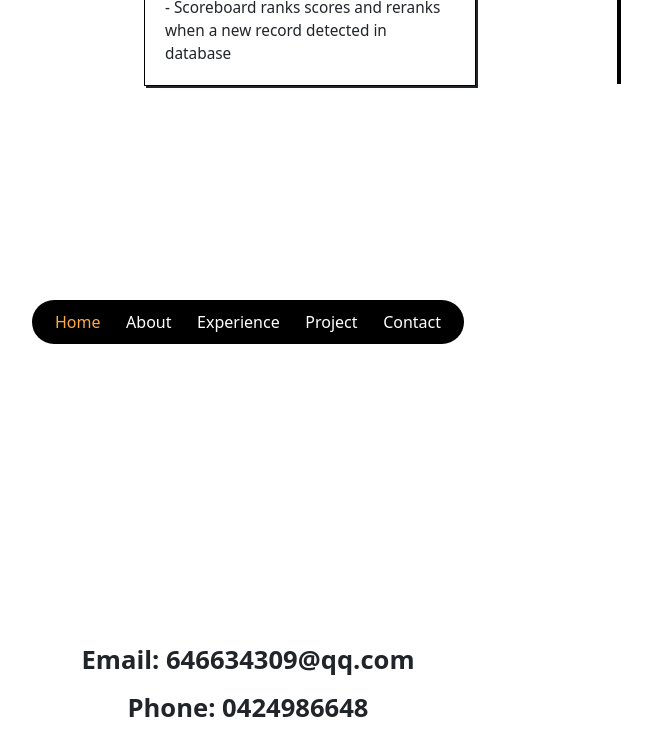
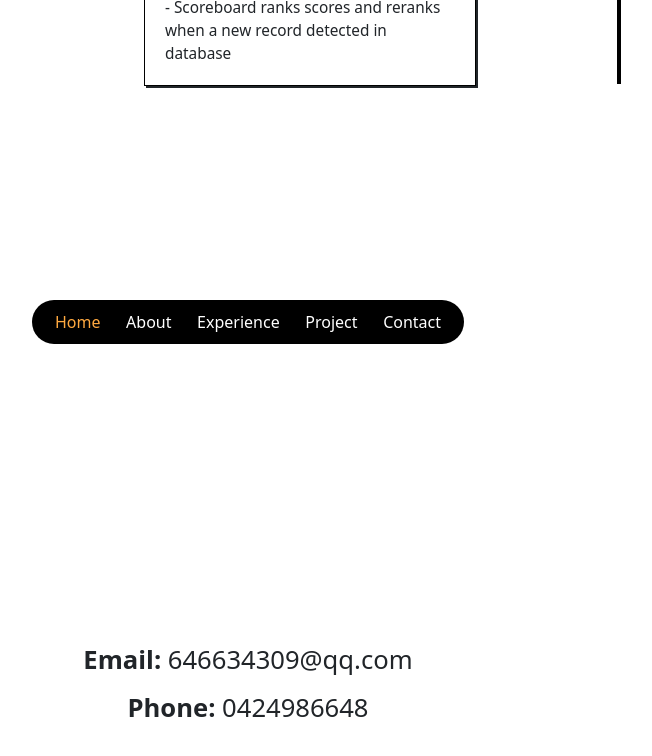
Before and after one commit to JIAHONG-PENG/MySite, a React (Create React App) app: page / in a window 1280 px wide. Shown: the part 2900-3656 px from the top of the page, without its empty margins (392-1044 px from the left). Built offline with nearby package versions, Linux system fonts and the light colour scheme.

Commit message:
font size

```diff
--- a/src/App.css
+++ b/src/App.css
@@ -386,7 +386,6 @@ body {
     & .contact-phone {
       text-align: center;
       padding: 5px;
-      font-weight: 600;
       font-size: 2vw;
     }
   }
--- a/src/App.js
+++ b/src/App.js
@@ -1,6 +1,4 @@
-import logo from "./logo.svg";
 import React from "react";
-import { ReactDOM } from "react";
 
 import "./App.css";
 import FrontPage from "./page/FrontPage";
--- a/src/component/ExperienceElement.js
+++ b/src/component/ExperienceElement.js
@@ -1,6 +1,4 @@
 import React from "react";
-import ReactDOM from "react-dom/client";
-import bootstrap from "bootstrap";
 
 function ExperienceElement({ time, title, text, location, expRef }) {
   return (
--- a/src/component/SideBarRight.js
+++ b/src/component/SideBarRight.js
@@ -1,6 +1,4 @@
 import React from "react";
-import ReactDOM from "react-dom/client";
-import bootstrap from "bootstrap";
 
 function SideBarRight(props) {
   return (
--- a/src/page/AboutMe.js
+++ b/src/page/AboutMe.js
@@ -1,6 +1,4 @@
 import React from "react";
-import ReactDOM from "react-dom/client";
-import bootstrap from "bootstrap";
 import Menu from "../component/Menu.js/Menu";
 import SideBarRight from "../component/SideBarRight";
 
--- a/src/page/Contact.js
+++ b/src/page/Contact.js
@@ -1,6 +1,4 @@
 import React from "react";
-import ReactDOM from "react-dom/client";
-import bootstrap from "bootstrap";
 import Menu from "../component/Menu.js/Menu";
 
 function Contact({ appRef, hidden, setCurrent, current }) {
@@ -8,8 +6,12 @@ function Contact({ appRef, hidden, setCurrent, current }) {
     <div className={`Contact ${hidden === true ? "notDisplay" : ""}`}>
       <Menu appRef={appRef} current={current} setCurrent={setCurrent} />
       <div className="main-content">
-        <div className="contact-email">Email: 646634309@qq.com</div>
-        <div className="contact-phone">Phone: 0424986648</div>
+        <div className="contact-email">
+          <b>Email: </b>646634309@qq.com
+        </div>
+        <div className="contact-phone">
+          <b>Phone: </b>0424986648
+        </div>
       </div>
     </div>
   );
--- a/src/page/Experience.js
+++ b/src/page/Experience.js
@@ -1,6 +1,4 @@
 import React from "react";
-import ReactDOM from "react-dom/client";
-import bootstrap from "bootstrap";
 import Menu from "../component/Menu.js/Menu";
 import SideBarRight from "../component/SideBarRight";
 import ExperienceElement from "../component/ExperienceElement";
--- a/src/page/FrontPage.js
+++ b/src/page/FrontPage.js
@@ -1,6 +1,6 @@
 import React from "react";
 import ReactDOM from "react-dom/client";
-import bootstrap from "bootstrap";
+
 import Resume from "../assets//Resume.pdf";
 
 function FrontPage(props) {
--- a/src/page/Project.js
+++ b/src/page/Project.js
@@ -1,6 +1,4 @@
 import React from "react";
-import ReactDOM from "react-dom/client";
-import bootstrap from "bootstrap";
 import Menu from "../component/Menu.js/Menu";
 import SideBarRight from "../component/SideBarRight";
 
```
